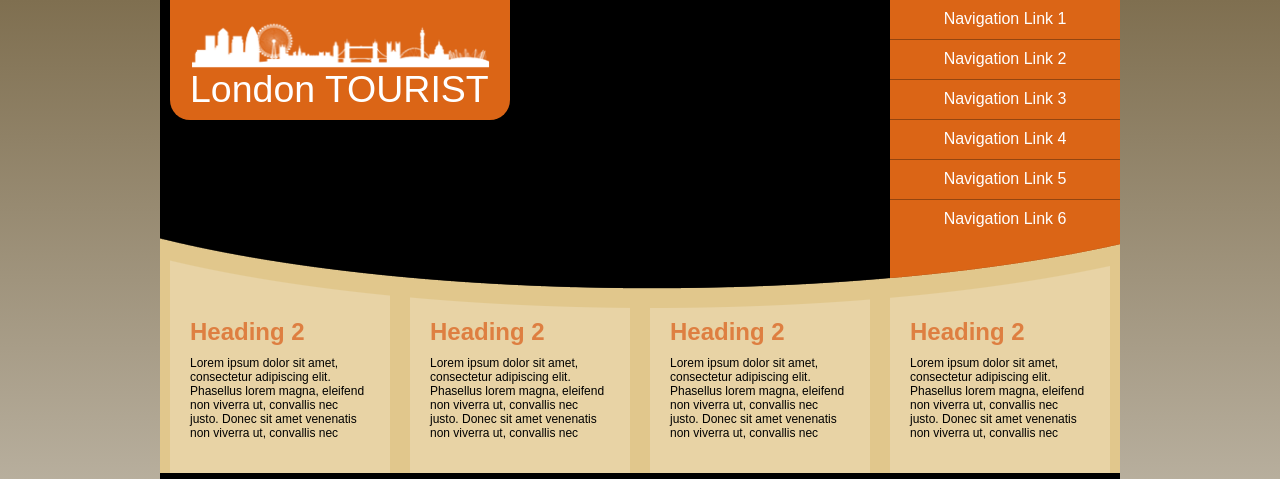
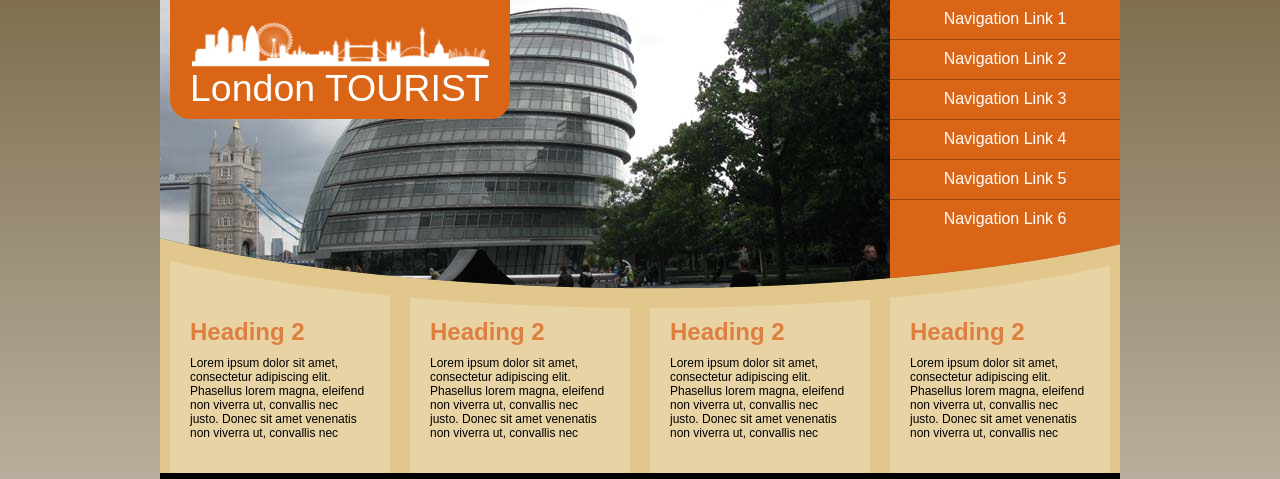
Before and after one commit to phihungds/lession21, a plain HTML site: page index.html in a window 1280 px wide. Shown: the top 479 px of the page. Drawn offline with Linux system fonts and the light colour scheme.

Commit message:
thêm slide img

```diff
--- a/index.html
+++ b/index.html
@@ -13,7 +13,7 @@
     <div id="wrap">
         <div id="main">
             <header>
-                <div id="logo"><a href="#"> <img src="img/logo.png" alt=""> <span> London TOURIST</span></a></div>
+               <div id="slide"><img src="the-city.jpg" alt=""> <div id="logo"><a href="#"> <img src="img/logo.png" alt=""> <span> London TOURIST</span></a></div></div>
                 <nav>
                     <ul>
                         <li><a href="#"> Navigation Link 1</a></li>
--- a/style.css
+++ b/style.css
@@ -27,6 +27,8 @@ a {
     border-bottom-left-radius: 20px;
     border-bottom-right-radius: 20px;
     margin-left: 10px;
+    position: relative;
+    bottom: 305px;
 }
 #logo img {
     width: 300px;
@@ -58,7 +60,7 @@ nav li {
     border-bottom: 1px solid #95450f;
 }
 nav li:hover { background: #95450f;}
-#lastnav {border-bottom: none;}
+#lastnav {border-bottom: none; height: 100px;}
 
 
 #parabol {
```
Also changed, not shown: article-1.jpg (added), article-2.jpg (added), heading.png (added), logo.png (added), poster.jpg (added), sky-line.png (added), the-city.jpg (added), the-country.jpg (added), the-food.jpg (added), the-people.jpg (added).
